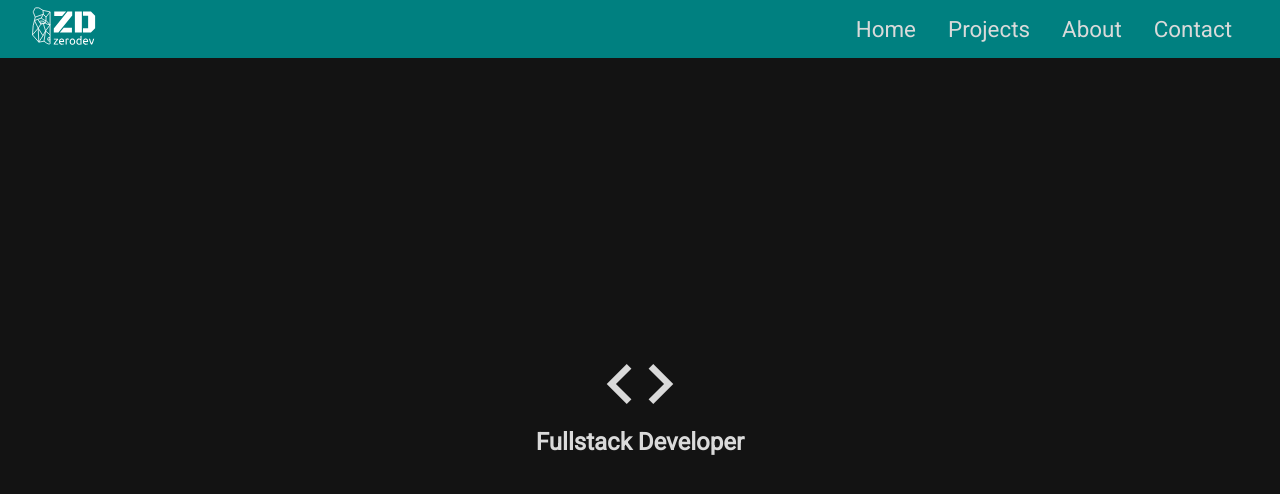
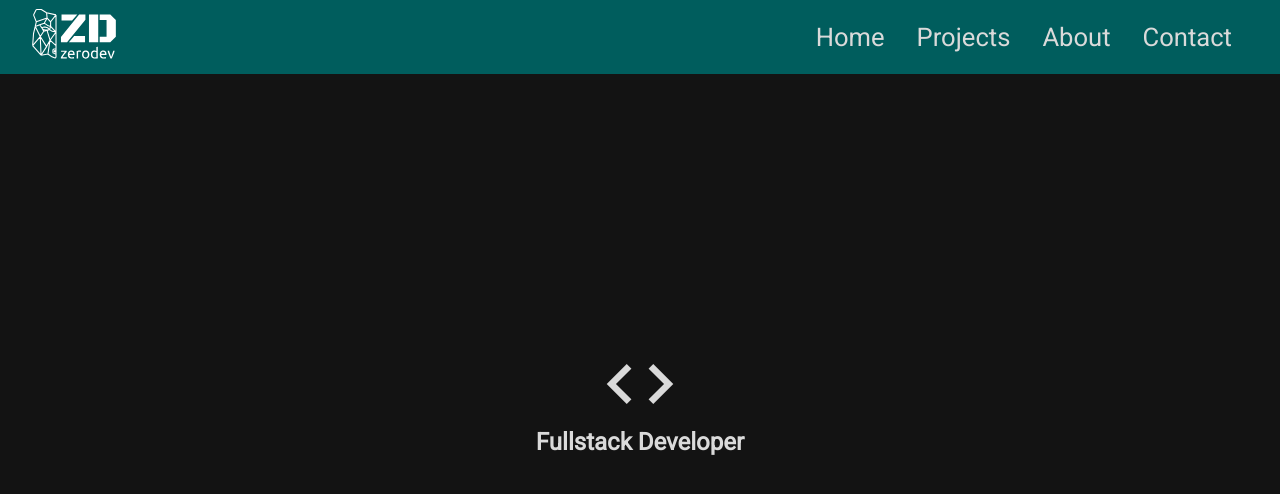
Before and after one commit to zettlrobert/zerodev-current, a React (Create React App) app in the folder client/: page / in a window 1280 px wide. Shown: the top 494 px of the page. Built offline with nearby package versions, Linux system fonts and the light colour scheme.

Commit message:
first heroku push

```diff
--- a/client/src/components/layout/Navigation/SideDrawer.js
+++ b/client/src/components/layout/Navigation/SideDrawer.js
@@ -1,7 +1,7 @@
 import React, { useEffect, Fragment } from 'react'
 import { Link } from 'react-router-dom';
 
-import '../../../scss/navdrawer.scss';
+import '../../../scss/sideDrawer.scss';
 
 const SideDrawer = props => {
 
--- a/client/src/scss/_colors.scss
+++ b/client/src/scss/_colors.scss
@@ -1,4 +1,4 @@
-$primary: #008080;
+$primary: #005d5d;
 $primary-accent: #00e0e0;
 
 $text-primary: #dadada;
--- a/client/src/scss/navbar.scss
+++ b/client/src/scss/navbar.scss
@@ -14,7 +14,7 @@
 }
 
 img {
-  max-height: 6vh;
+  max-height: 8vh;
 }
 
 .desktop-nav-ul {
@@ -43,7 +43,7 @@ img {
 .link-item:active,
 .link-item:focus {
   margin: 0;
-  font-size: 1.4rem;
+  font-size: 1.6rem;
   height: 100%;
   text-decoration: none;
   color: $text-primary;
@@ -74,6 +74,10 @@ img {
     display: none;
   }
 
+  .logo-wrapper {
+    margin: 0rem 1rem;
+  }
+
   .menu-button {
     display: block;
     background-color: none;
```
Also changed, not shown: client/src/scss/sideDrawer.scss (renamed from client/src/scss/navdrawer.scss).
